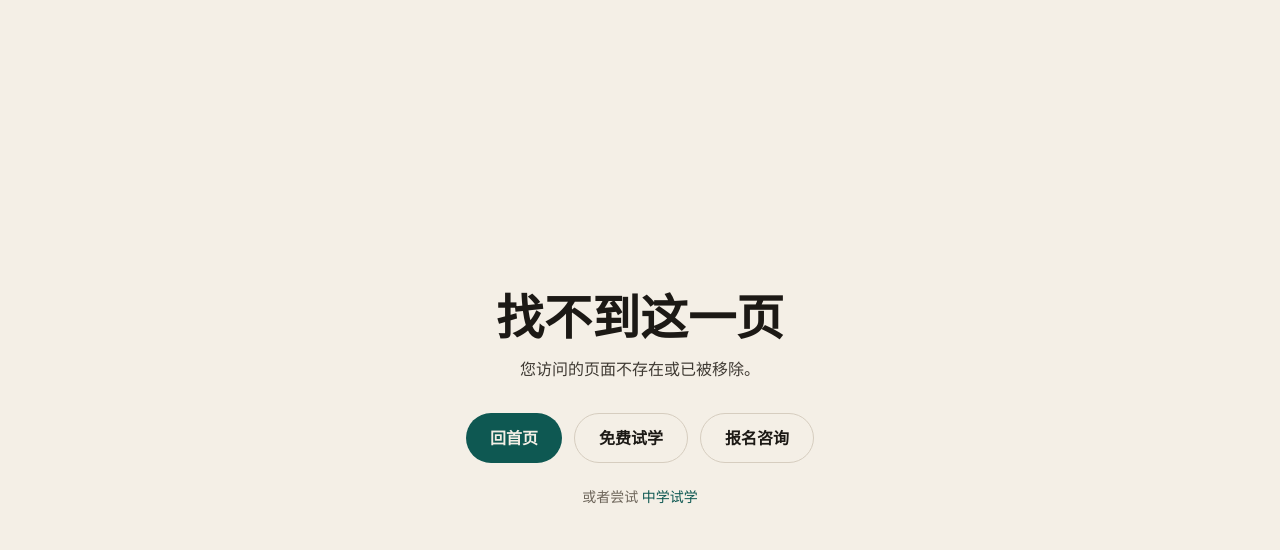
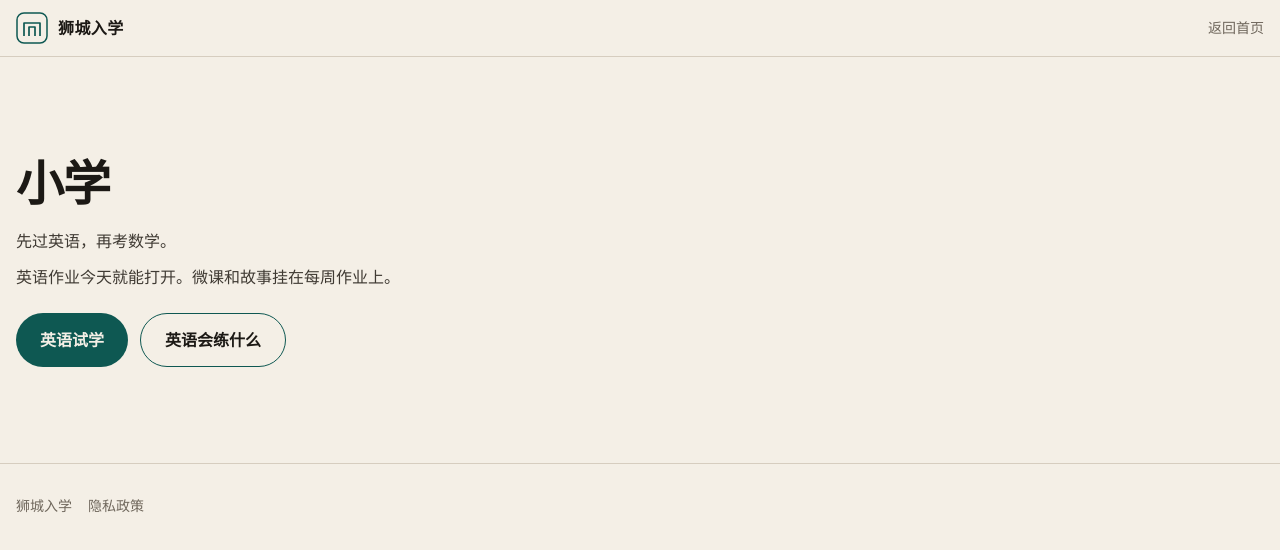
Before and after one commit to ttee/sg-school-entry, a Next.js app: page /primary in a window 1280 px wide. Before the commit this address had no page. Shown: the top 550 px of the page. Built offline with nearby package versions, Linux system fonts and the light colour scheme.

Commit message:
Fix grade doors: ASCII routes, strip 今天 from buttons. (#302)
Unicode /小学 /中学 folders failed the Vercel build. Same 简体 now lives at /primary and /secondary; /小学 and /中学 redirect. Primary door is 英语试学, not 今天打开英语试学.

```diff
--- a/app/小学/page.tsx
+++ b/app/primary/page.tsx
@@ -61,7 +61,7 @@ export default function PrimaryPage() {
                 href="/trial/A2"
                 className="inline-flex items-center justify-center px-6 py-3.5 bg-accent text-accent-ink font-semibold rounded-full hover:bg-accent-hover transition-colors text-base"
               >
-                今天打开英语试学
+                英语试学
               </Link>
               <Link
                 href="/skills"
--- a/next.config.js
+++ b/next.config.js
@@ -1,6 +1,12 @@
 /** @type {import('next').NextConfig} */
 const nextConfig = {
   reactStrictMode: true,
+  async redirects() {
+    return [
+      { source: '/小学', destination: '/primary', permanent: false },
+      { source: '/中学', destination: '/secondary', permanent: false },
+    ]
+  },
 }
 
 module.exports = nextConfig
```
Also changed, not shown: app/secondary/page.tsx (renamed from app/中学/page.tsx).
